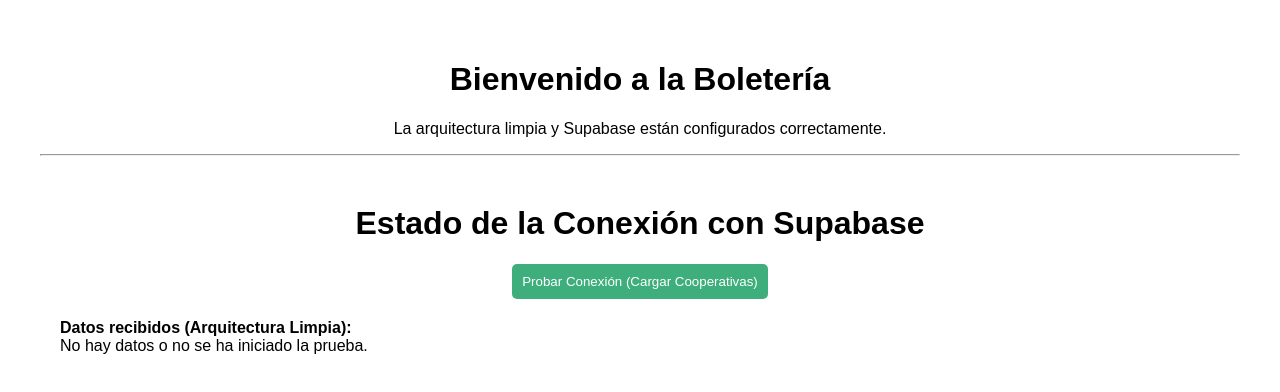
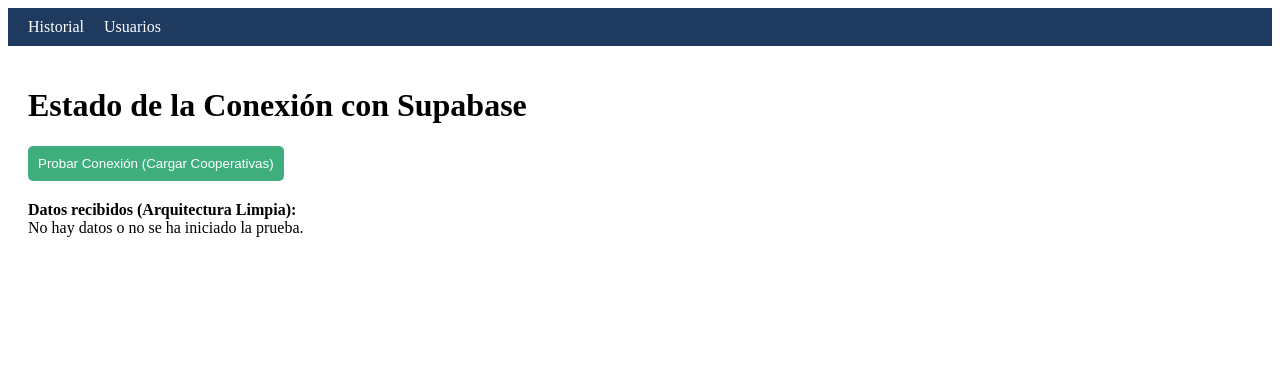
Before and after one commit to Tickets-boleteria/ProyectoBoleteriaFront, a Vue app: page / in a window 1280 px wide. Shown: the top 392 px of the page. Built offline with nearby package versions, Linux system fonts and the light colour scheme; no server answers.

Commit message:
feat: agregar router con vista Usuarios y navegacion

```diff
--- a/src/App.vue
+++ b/src/App.vue
@@ -1,20 +1,9 @@
-<script setup lang="ts">
-import Historial from './Presentation/Views/Historial.vue';
-</script>
-
 <template>
-  <main>
-    <h1>Bienvenido a la Boletería</h1>
-    <p>La arquitectura limpia y Supabase están configurados correctamente.</p>
-    <hr />
-    <Historial />
-  </main>
+  <div>
+    <nav style="background:#1E3A5F; padding:10px 20px; display:flex; gap:20px;">
+      <router-link to="/" style="color:white; text-decoration:none;">Historial</router-link>
+      <router-link to="/usuarios" style="color:white; text-decoration:none;">Usuarios</router-link>
+    </nav>
+    <router-view />
+  </div>
 </template>
-
-<style scoped>
-main {
-  text-align: center;
-  padding: 2rem;
-  font-family: sans-serif;
-}
-</style>
--- a/src/main.ts
+++ b/src/main.ts
@@ -1,6 +1,17 @@
 import { createApp } from 'vue'
+import { createRouter, createWebHistory } from 'vue-router'
 import App from './App.vue'
+import Historial from './Presentation/Views/Historial.vue'
+import Usuarios from './Presentation/Views/Usuarios.vue'
+
+const router = createRouter({
+  history: createWebHistory(),
+  routes: [
+    { path: '/', component: Historial },
+    { path: '/usuarios', component: Usuarios },
+  ]
+})
 
 const app = createApp(App)
-
+app.use(router)
 app.mount('#app')
```
